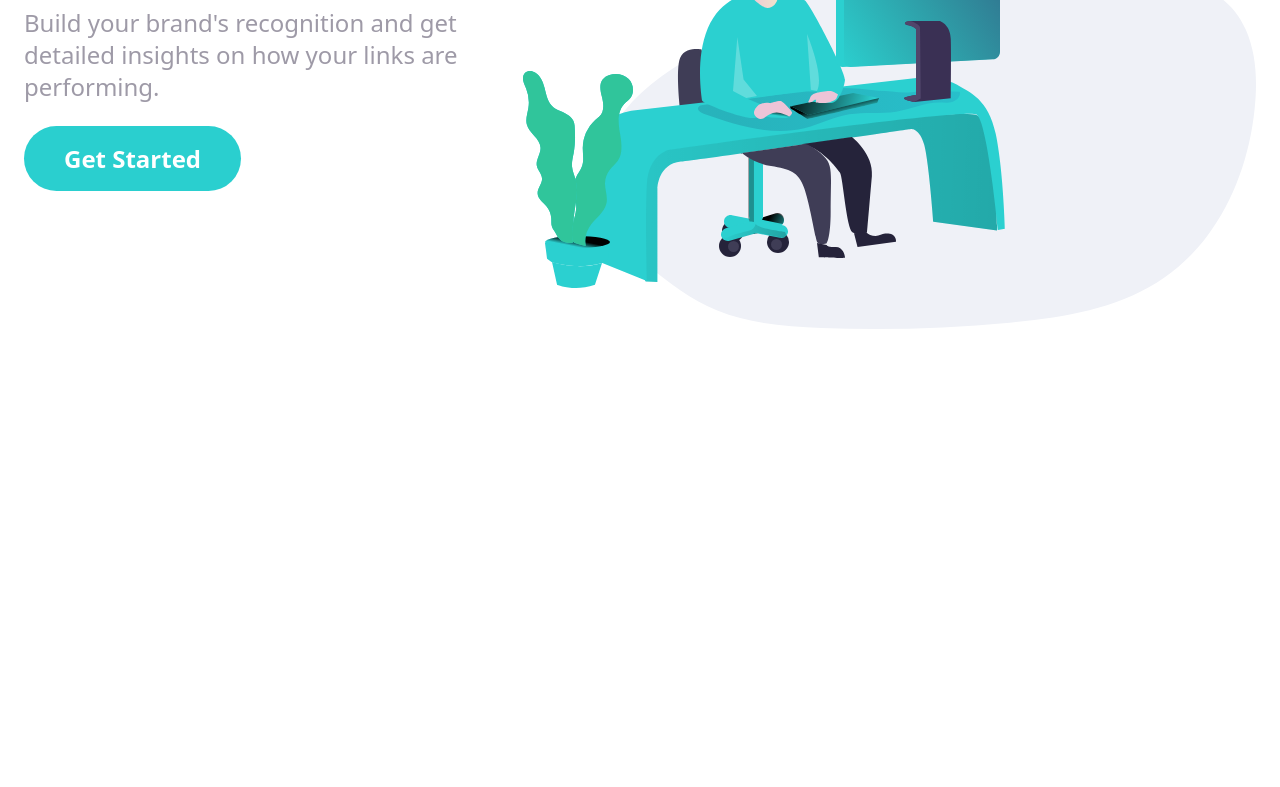
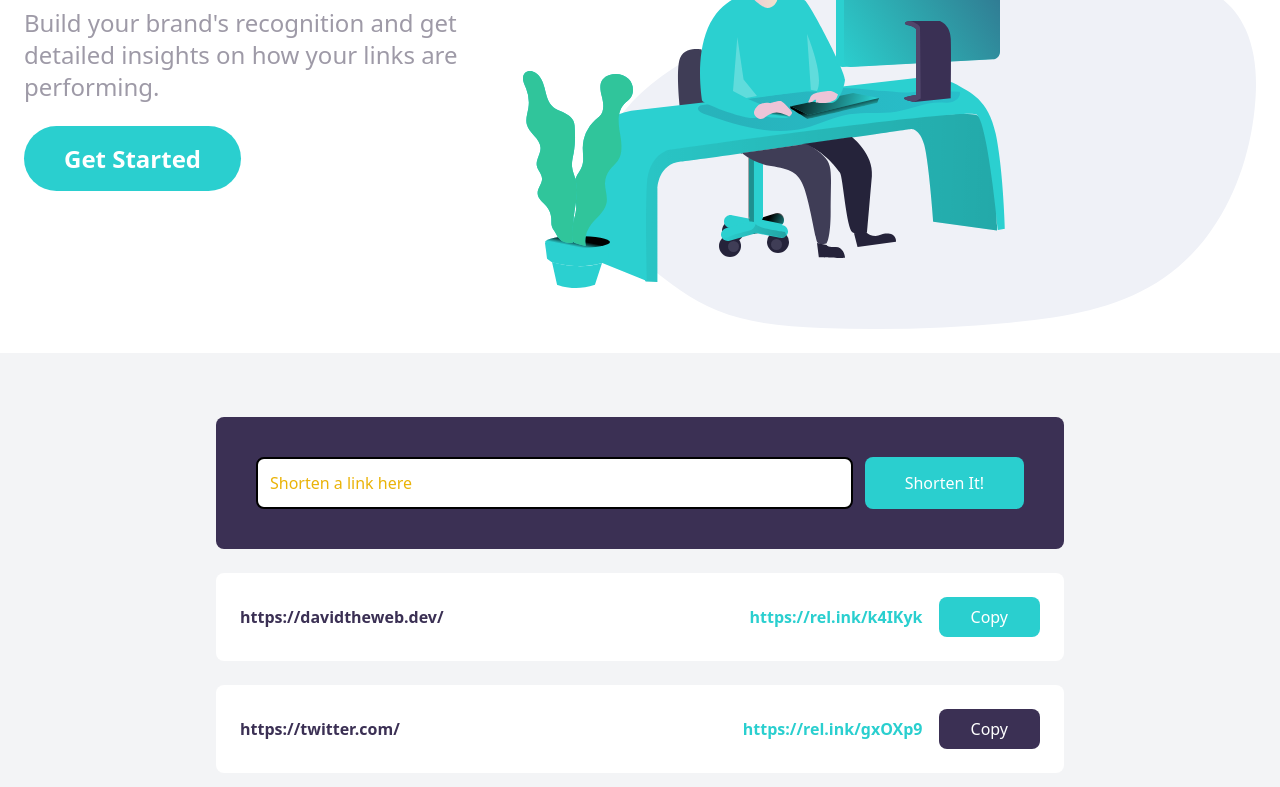
Before and after one commit to ZahraBahmanpour/shortly, a website: page src/index.html in a window 1280 px wide. Shown: the part 273-1060 px from the top of the page. Before the commit the page ends 800 px from the top, so only its background shows below. Drawn offline with Linux system fonts and the light colour scheme.

Commit message:
add shorten links section

```diff
--- a/src/index.html
+++ b/src/index.html
@@ -57,5 +57,76 @@
         <img src="images/illustration-working.svg" alt="" />
       </div>
     </section>
+
+        <!-- Shorten Section -->
+        <section id="shorten" class="bg-lightGray">
+          <!-- Shorten Container -->
+          <div class="mx-auto max-w-4xl space-y-6 p-6">
+            <!-- Form -->
+            <form
+              id="link-form"
+              class="mt-10 flex w-full flex-col space-y-4 rounded-lg bg-darkViolet p-10 md:flex-row md:space-x-3 md:space-y-0"
+            >
+              <input
+                type="text"
+                class="flex-1 rounded-lg border-2 p-3 placeholder-yellow-500 focus:outline-none"
+                placeholder="Shorten a link here"
+                id="link-input"
+              />
+
+              <button
+                class="rounded-lg bg-cyan px-10 py-3 text-white hover:bg-cyanLight focus:outline-none md:py-2"
+              >
+                Shorten It!
+              </button>
+
+              <!-- Error Message -->
+              <div
+                id="err-msg"
+                class="absolute bottom-3 left-7 text-sm italic text-red"
+              ></div>
+            </form>
+
+            <!-- Link 1 -->
+            <div
+              class="flex w-full flex-col items-center justify-between rounded-lg bg-white p-6 md:flex-row"
+            >
+              <p class="text-center font-bold text-darkViolet md:text-left">
+                https://davidtheweb.dev/
+              </p>
+
+              <div
+                class="flex flex-1 flex-col items-center justify-end space-x-4 space-y-2 md:flex-row md:space-y-0"
+              >
+                <div class="font-bold text-cyan">https://rel.ink/k4IKyk</div>
+                <button
+                  class="rounded-lg bg-cyan p-2 px-8 text-white hover:opacity-70 focus:outline-none"
+                >
+                  Copy
+                </button>
+              </div>
+            </div>
+
+            <!-- Link 2 -->
+            <div
+              class="flex w-full flex-col items-center justify-between rounded-lg bg-white p-6 md:flex-row"
+            >
+              <p class="text-center font-bold text-darkViolet md:text-left">
+                https://twitter.com/
+              </p>
+
+              <div
+                class="flex flex-1 flex-col items-center justify-end space-x-4 space-y-2 md:flex-row md:space-y-0"
+              >
+                <div class="font-bold text-cyan">https://rel.ink/gxOXp9</div>
+                <button
+                  class="rounded-lg bg-darkViolet p-2 px-8 text-white hover:opacity-70 focus:outline-none"
+                >
+                  Copy
+                </button>
+              </div>
+            </div>
+          </div>
+        </section>
   </body>
 </html>
--- a/tailwind.config.js
+++ b/tailwind.config.js
@@ -5,7 +5,9 @@ module.exports = {
     extend: {
       colors: {
         gray: "	#9e9aa7",
+        lightGray: "	#F3F4F6",
         cyan: "	#2acfcf",
+        darkViolet: "#3b3054",
       },
     },
   },
```
Also changed, not shown: src/output.css.
